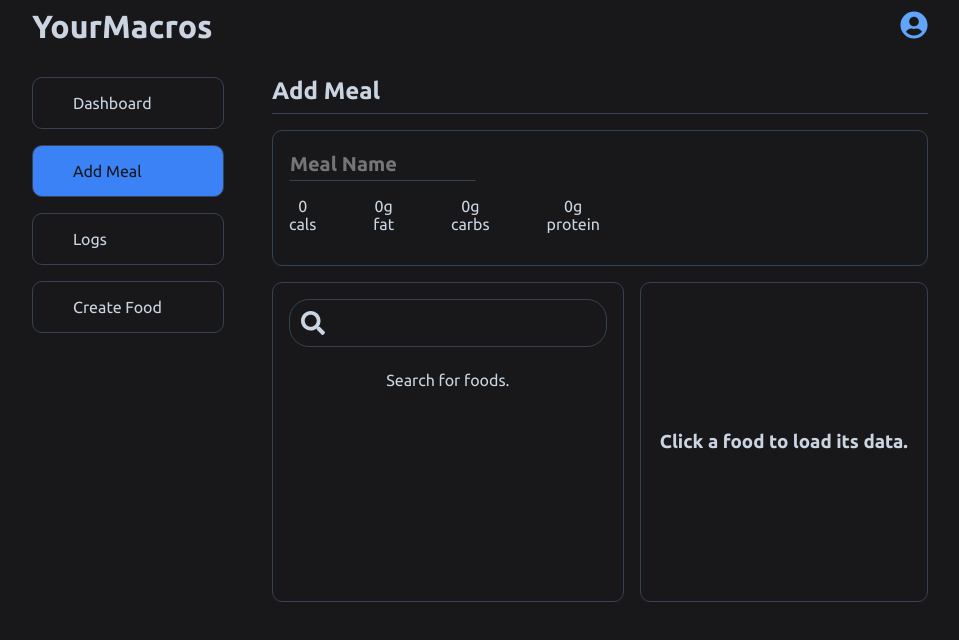
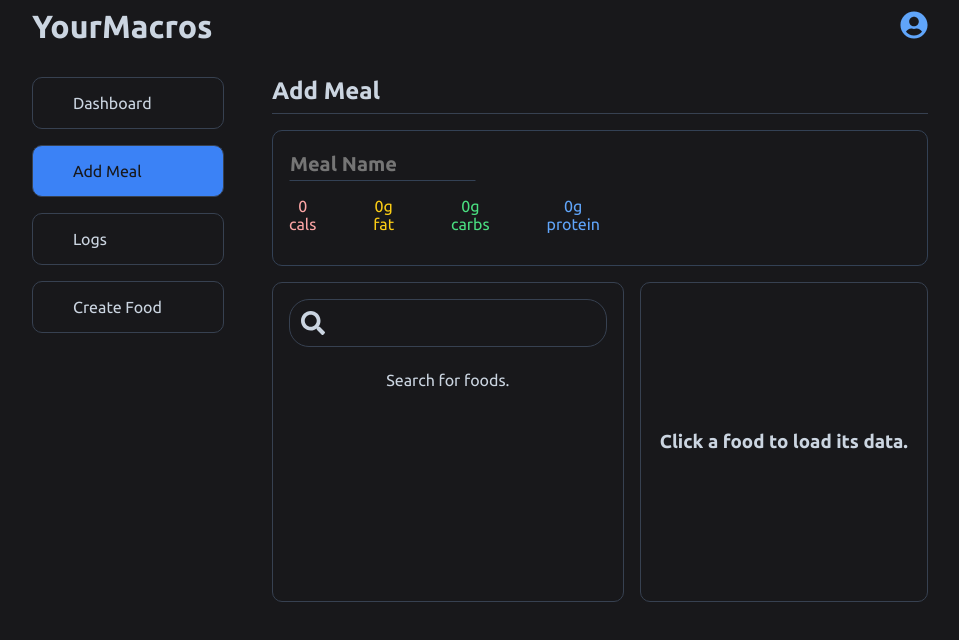
Before and after one commit to jonmico/your-macros, a React (Vite) app in the folder client/: page /add-meal in a window 1280 px wide. Shown: the top 640 px of the page, without its empty margins (160-1119 px from the left). Built offline with nearby package versions, Linux system fonts and the light colour scheme; some icons are missing.

Commit message:
Add more styling to MealData.

```diff
--- a/client/src/pages/add-meal/add-meal.styled.tsx
+++ b/client/src/pages/add-meal/add-meal.styled.tsx
@@ -45,7 +45,6 @@ export const MealData = styled.div`
   align-items: center;
   width: 50%;
   justify-content: space-between;
-  /* gap: 4rem; */
 `;
 
 export const MealMacro = styled.div`
@@ -54,6 +53,22 @@ export const MealMacro = styled.div`
   align-items: center;
 `;
 
+export const Calories = styled(MealMacro)`
+  color: var(--color-red-300);
+`;
+
+export const Fat = styled(MealMacro)`
+  color: var(--color-yellow-400);
+`;
+
+export const Carbs = styled(MealMacro)`
+  color: var(--color-green-400);
+`;
+
+export const Protein = styled(MealMacro)`
+  color: var(--color-blue-400);
+`;
+
 export const SearchInfoRow = styled.div`
   display: flex;
   gap: 1rem;
--- a/client/src/pages/add-meal/add-meal.tsx
+++ b/client/src/pages/add-meal/add-meal.tsx
@@ -8,12 +8,16 @@ import {
   SearchInfoRow,
   MealNameInput,
   MealData,
-  MealMacro,
+  Calories,
+  Fat,
+  Carbs,
+  Protein,
 } from './add-meal.styled';
 import { IFood } from '../../types/food';
 import { FoodProvider } from '../../contexts/food-context';
 import MealList from '../../components/meal-list/meal-list';
 
+// TODO: Stop duplicate foods from being added. Key prop is very upset about this.
 export default function AddMeal() {
   const [searchedFoods, setSearchedFoods] = useState<IFood[]>([]);
   const [meal, setMeal] = useState<IFood[]>([]);
@@ -26,8 +30,6 @@ export default function AddMeal() {
     (prev, curr) => prev + curr.macros.protein,
     0
   );
-
-  console.log(mealCalories);
 
   function addToMeal(food: IFood) {
     setMeal((prevState) => [...prevState, food]);
@@ -45,22 +47,22 @@ export default function AddMeal() {
             onChange={(evt) => setMealName(evt.target.value)}
           />
           <MealData>
-            <MealMacro>
+            <Calories>
               <p>{mealCalories}</p>
               <p>cals</p>
-            </MealMacro>
-            <MealMacro>
+            </Calories>
+            <Fat>
               <p>{mealFat}g</p>
               <p>fat</p>
-            </MealMacro>
-            <MealMacro>
+            </Fat>
+            <Carbs>
               <p>{mealCarbs}g</p>
               <p>carbs</p>
-            </MealMacro>
-            <MealMacro>
+            </Carbs>
+            <Protein>
               <p>{mealProtein}g</p>
               <p>protein</p>
-            </MealMacro>
+            </Protein>
           </MealData>
           <MealList>
             {meal.map((food) => (
```
